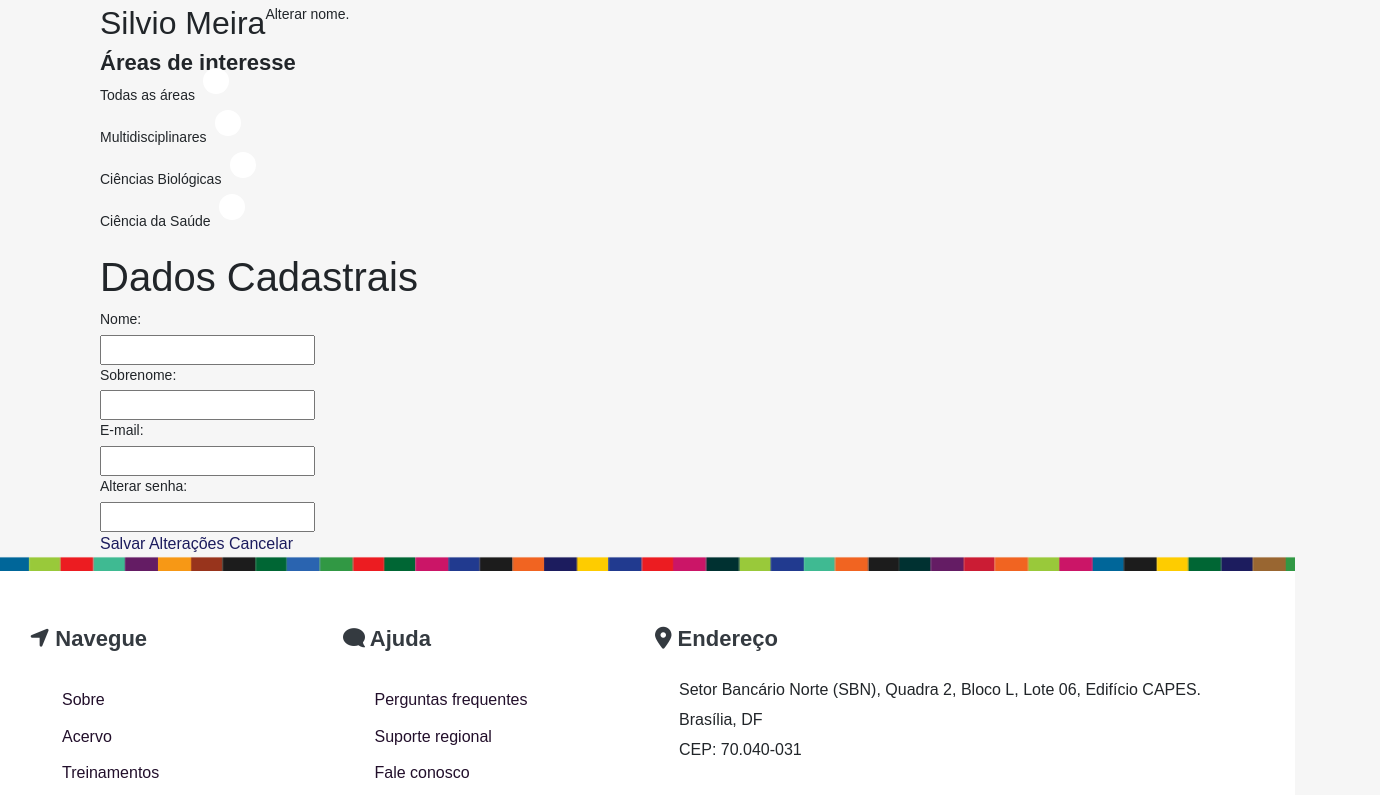
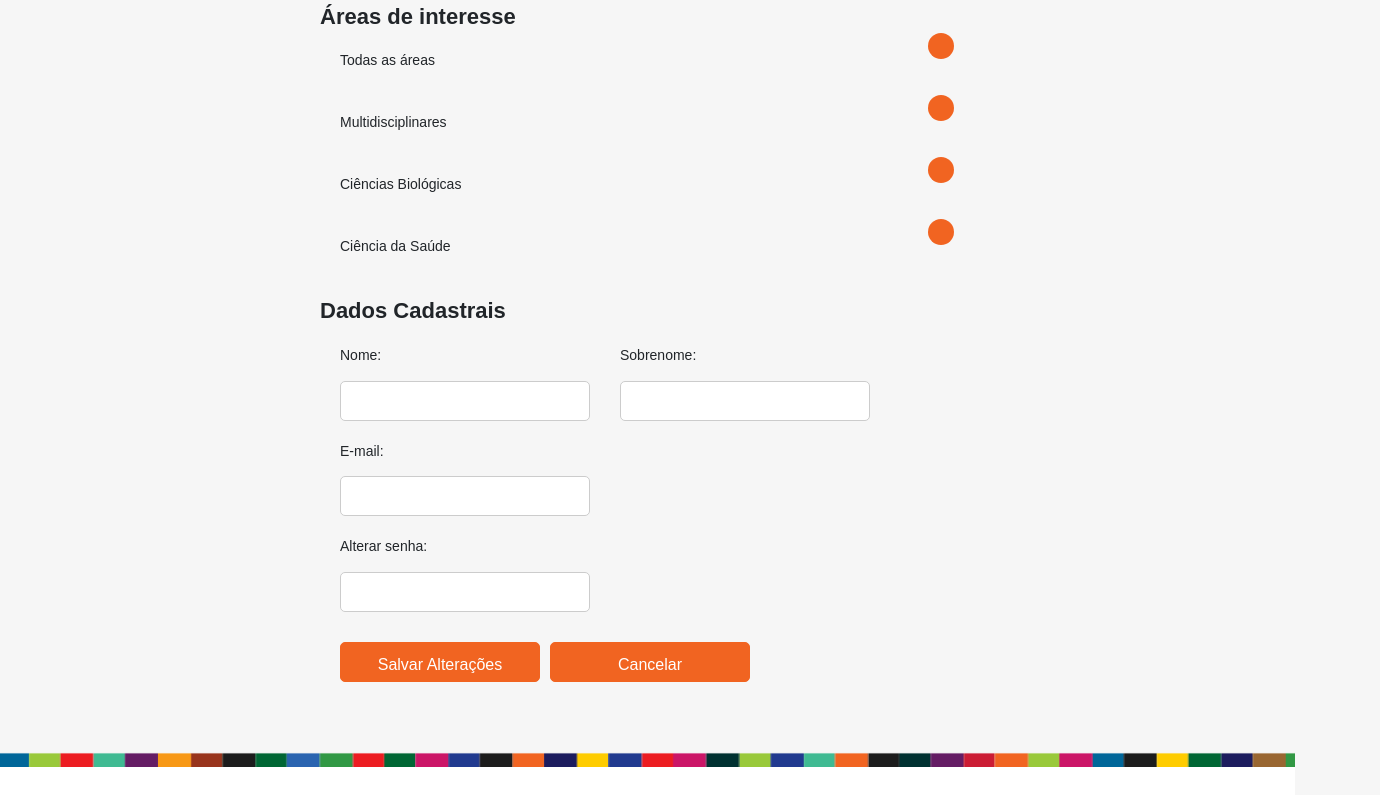
Before and after one commit to Caua-Vinicius/GrupoCaps, a plain HTML site: page Pages/perfil.html in a window 1280 px wide. Shown: the part 930-1725 px from the top of the page, 1380 px wide, since content can reach past the window. Drawn offline with Linux system fonts and the light colour scheme; a web font is replaced by a local one.

Commit message:
Update: página perfil atualizada

```diff
--- a/Pages/perfil.html
+++ b/Pages/perfil.html
@@ -444,7 +444,7 @@
                                 <!-- Fazer o login -->
                                 <div class="card-body" id="body-login">
                                     <h5 class="card-title mb-4 mt-4">Entrar</h5>
-                                    <form id="form-login" name="frmLogin" action="construcao" method="post">
+                                    <form id="form-login" name="frmLogin" action="./perfil.html" method="GET">
                                         <input type="hidden" name="989b500bb080ff678491d67809ea6f0b" value="1" />
                                         <div class="form-row">
                                             <div class="col-md-12">
@@ -697,10 +697,11 @@
     <div class="container-perfil">
         <h1>Olá, Silvio Meira!</h1>
         <h1>Seu último acesso foi Segunda-feira (30/11/2024) às 00:00.</h1>
-        <div>
+        <div style="width: 50%;">
             <h3>Perfil</h3>
-            <div class="horizontal">
-                <img src="" alt="">
+            <div class="horizontal-l">
+                <img style="margin-left: -20px; margin-right: 50px; width: 80px; height: 70px;"
+                    src="../images/logoperfil.png" alt="">
                 <h2>Silvio Meira</h2>
                 <p>Alterar nome.</p>
             </div>
@@ -733,36 +734,38 @@
                     <span class="slider round"></span>
                 </label>
             </div>
-            <h1>Dados Cadastrais</h1>
-            <div>
+            <h3>Dados Cadastrais</h3>
+            <div class="horizontal1">
                 <div>
                     <p>
                         Nome:
                     </p>
                     <input type="text">
                 </div>
-                <div>
+                <div style="margin-left: 30px;">
                     <p>
                         Sobrenome:
                     </p>
                     <input type="text">
                 </div>
-                <div>
+            </div>
+            <div class="horizontal2" style="margin: 20px;">
                 <p>
                     E-mail:
                 </p>
                 <input type="text">
             </div>
-                <div>
+            <div class="horizontal2" style="margin: 20px;">
                 <p>
                     Alterar senha:
                 </p>
                 <input type="password">
             </div>
-                <div>
+            <div class="acao">
                 <a href="">Salvar Alterações</a>
                 <a href="">Cancelar</a>
             </div>
+
         </div>
     </div>
     </div>
--- a/style/main.css
+++ b/style/main.css
@@ -1,19 +1,87 @@
 /* classes attached to <body> */
 .container-perfil {
+  margin-top: -150px;
   display: flex;
   flex-direction: column;
   justify-content: left;
-  align-items: start;
-  margin-left: 100px;
+  align-items: center;
   width: 100%;
-  height: 100%;
-}
-
-.horizontal {
+}
+
+.horizontal1 input {
+  margin-top: 10px;
+  width: 250px;
+  height: 40px;
+  border-radius: 5px;
+  border: 1px solid #ccc;
+  padding: 10px;
+}
+
+.horizontal2 input {
+  margin-top: 10px;
+  width: 250px;
+  height: 40px;
+  border-radius: 5px;
+  border: 1px solid #ccc;
+  padding: 10px;
+}
+
+.container-perfil h1 {
+  margin-bottom: 50px;
+  margin-left: 10px;
+  font-size: 25px;
+  font-weight: bold;
+}
+
+.acao {
   display: flex;
   flex-direction: row;
   justify-content: left;
   align-items: start;
+  margin-left: 10px;
+  width: 150%;
+}
+
+.acao a {
+  margin-top: 10px;
+  margin-bottom: 70px;
+  margin-left: 10px;
+  width: 200px;
+  height: 40px;
+  border-radius: 5px;
+  border: 1px solid #F16421;
+  background-color: #F16421;
+  padding: 10px;
+  text-align: center;
+  text-decoration: none;
+  color: #fff;
+}
+
+.horizontal {
+  display: flex;
+  flex-direction: row;
+  justify-content: space-between;
+  align-items: start;
+  margin: 20px;
+  width: 100%;
+  height: 100%;
+}
+
+.horizontal-l {
+  display: flex;
+  flex-direction: row;
+  justify-content: flex-start;
+  align-items: start;
+  margin: 20px;
+  width: 100%;
+  height: 100%;
+}
+
+.horizontal1 {
+  display: flex;
+  flex-direction: row;
+  align-items: start;
+  margin: 20px;
   width: 100%;
   height: 100%;
 }
@@ -48,7 +116,7 @@
   left: 0;
   right: 0;
   bottom: 0;
-  background-color: #ccc;
+  background-color: #fff;
   -webkit-transition: .4s;
   transition: .4s;
 }
@@ -60,7 +128,7 @@
   width: 26px;
   left: 4px;
   bottom: 4px;
-  background-color: white;
+  background-color: #F16421;
   -webkit-transition: .4s;
   transition: .4s;
 }
```
Also changed, not shown: images/A friendly person smiling warmly with neutral lighting in the background..png (deleted), images/iconButtonOutlinedStandard.png (deleted), images/logoperfil.png (added). Lines whose indentation alone changed are shown as unchanged.
